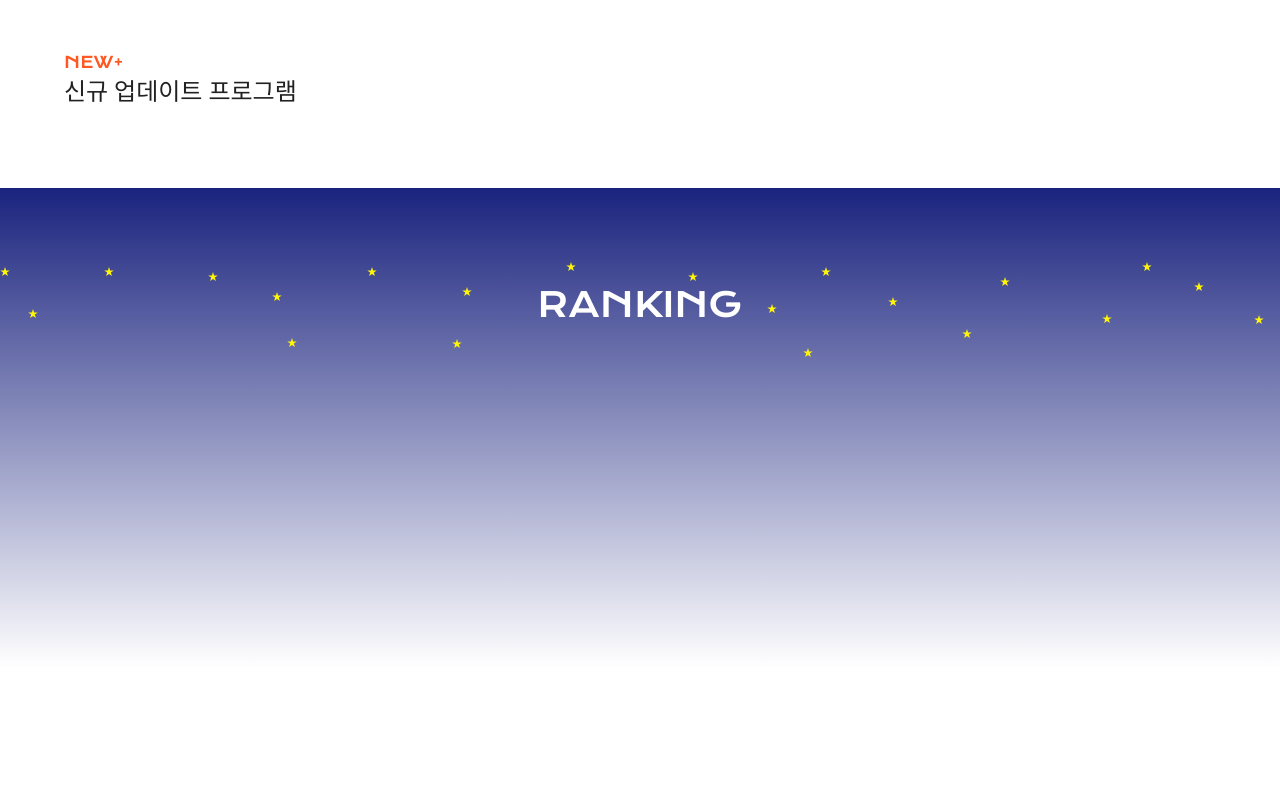
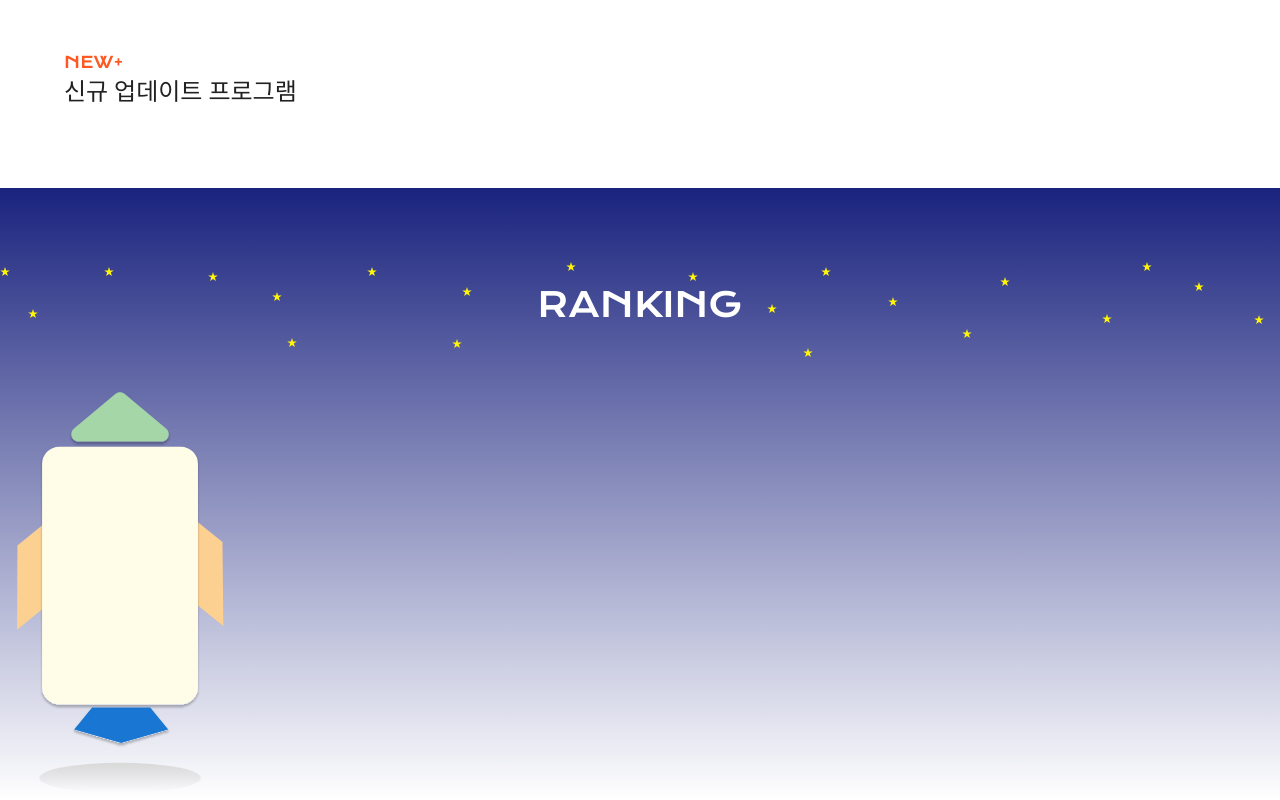
Before and after one commit to No-Devides-Found/digiteo-frontend, a React (Create React App) app: page / in a window 1280 px wide. Shown: the part 965-1765 px from the top of the page. Before the commit the page ends 1633 px from the top, so only its background shows below. Built offline with nearby package versions, Linux system fonts and the light colour scheme.

Commit message:
temp: 임시 ranking rocket 작업중..

```diff
--- a/src/pages/Home/Home.jsx
+++ b/src/pages/Home/Home.jsx
@@ -4,6 +4,7 @@ import { EventCarousel, PlayGroundCarousel } from "../../components";
 import { Box, Typography } from "@mui/material";
 import { Container } from "@mui/system";
 import stars from "../../assets/Home/stars.svg";
+import rocket from "../../assets/Home/rocket.svg";
 
 function Home() {
   return (
@@ -46,8 +47,7 @@ function Home() {
           position: "relative",
           background: "linear-gradient(180deg, #1A237E, #FFFDE700)",
           width: "100%",
-          height: "30rem", // 임시!
-          py: "6rem",
+          pt: "6rem",
           overflow: "hidden",
         }}
       >
@@ -66,6 +66,11 @@ function Home() {
           src={stars}
           sx={{ position: "absolute", top: "4rem" }}
         />
+        <Box component={"img"} src={rocket} sx={{ width: "20%", mt: "4rem" }} />
+        {/* <Box component={"img"} src={rocket} sx={{ width: "20%" }} />
+        <Box component={"img"} src={rocket} sx={{ width: "20%" }} />
+        <Box component={"img"} src={rocket} sx={{ width: "20%" }} />
+        <Box component={"img"} src={rocket} sx={{ width: "20%" }} /> */}
       </Box>
     </div>
   );
```
Also changed, not shown: src/assets/Home/rocket.svg (added).
